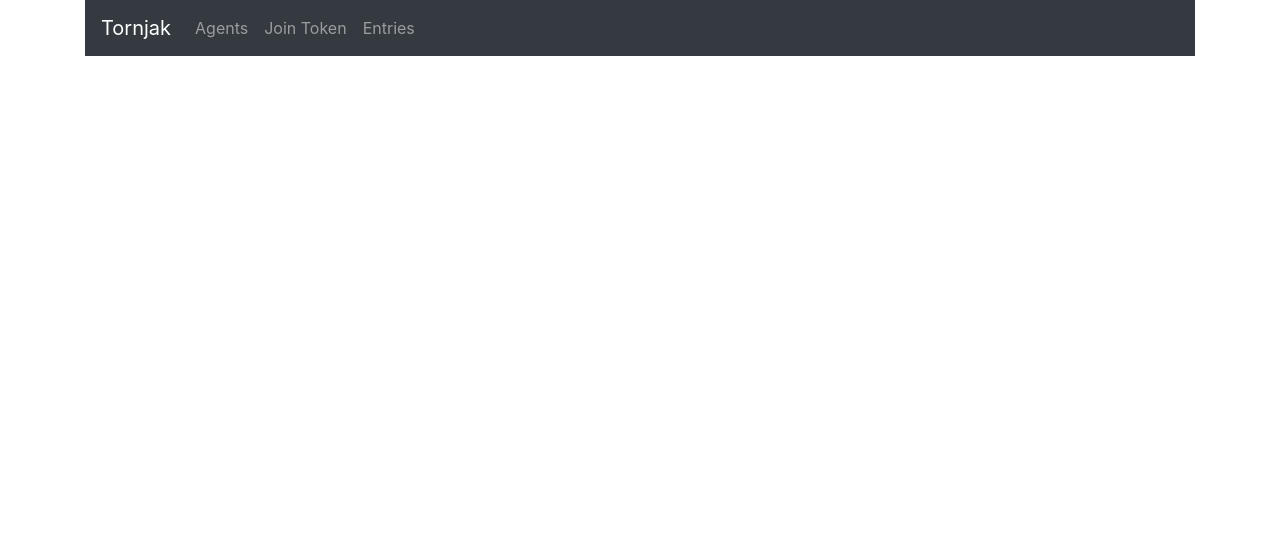
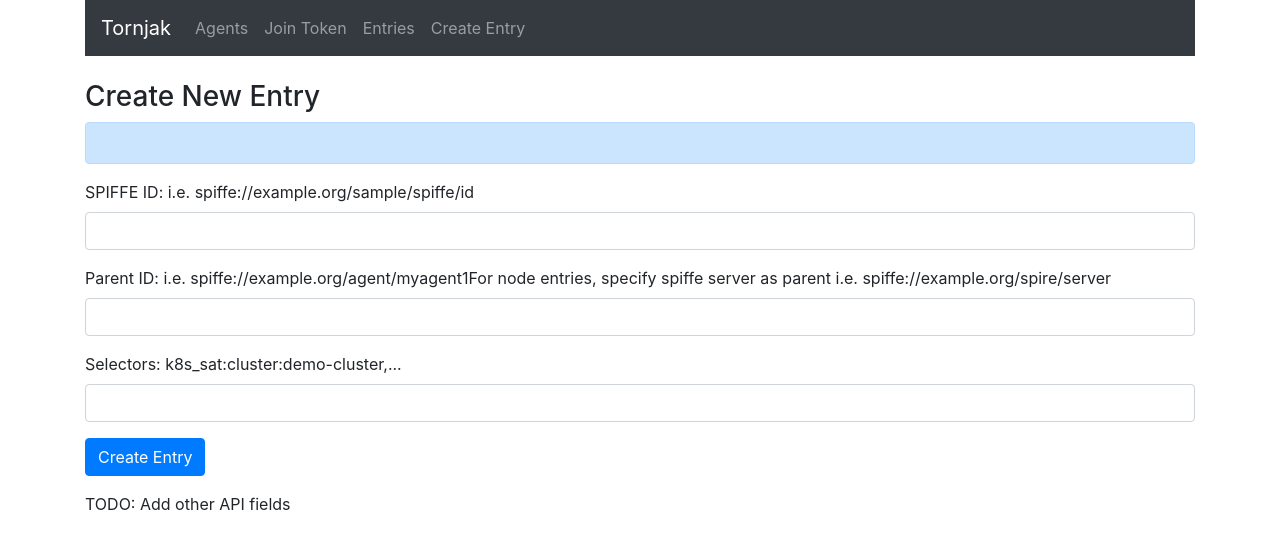
Before and after one commit to lumjjb/tornjak-frontend, a React (Create React App) app: page /entry/create in a window 1280 px wide. Shown: the top 548 px of the page. Built offline with nearby package versions, Linux system fonts and the light colour scheme.

Commit message:
First iteration of entry create
Signed-off-by: Brandon Lum <lumjjb@gmail.com>

```diff
--- a/src/App.js
+++ b/src/App.js
@@ -5,6 +5,7 @@ import Navbar from "./components/navbar.component"
 import AgentList from "./components/agent-list.component";
 import CreateJoinToken from "./components/agent-create-join-token.component";
 import EntryList from "./components/entry-list.component";
+import EntryCreate from "./components/entry-create.component";
 
 
 
@@ -17,6 +18,7 @@ function App() {
                 <Route path="/" exact component={AgentList} />
                 <Route path="/agents" exact component={AgentList} />
                 <Route path="/entries" exact component={EntryList} />
+                <Route path="/entry/create" exact component={EntryCreate} />
                 <Route path="/agent/createjointoken" exact component={CreateJoinToken} />
             </div>
         </Router>
--- /dev/null
+++ b/src/components/entry-create.component.js
@@ -0,0 +1,281 @@
+
+import React, { Component } from 'react';
+import axios from 'axios';
+
+
+export default class CreateEntry extends Component {
+  constructor(props) {
+    super(props);
+
+    this.onChangeName = this.onChangeName.bind(this);
+    this.onChangeSelectors = this.onChangeSelectors.bind(this);
+    this.onChangeSpiffeId = this.onChangeSpiffeId.bind(this);
+    this.onChangeParentId = this.onChangeParentId.bind(this);
+    //this.onChangeTtl = this.onChangeTtl.bind(this);
+
+    this.onSubmit = this.onSubmit.bind(this);
+
+
+    this.state = {
+      name: "",
+
+      // spiffe_id
+      spiffeId: "",
+      spiffeIdTrustDomain: "",
+      spiffeIdPath: "",
+      // parent_id
+      parentId: "",
+      parentIdTrustDomain: "",
+      parentIdPath: "",
+
+      // ',' delimetered selectors
+      selectors: "",
+
+      //ttl: 500,
+      //token: "",
+
+
+      message: "",
+    }
+  }
+
+  componentDidMount() {
+    this.setState({
+    })
+  }
+
+  onChangeName(e) {
+    this.setState({
+      name: e.target.value
+    });
+  }
+
+  onChangeTtl(e) {
+    this.setState({
+      ttl: Number(e.target.value)
+    });
+  }
+
+  onChangeSelectors(e) {
+    this.setState({
+      selectors: e.target.value
+    });
+  }
+
+/*
+ * const str1 = 'spiffe://example.org/abc/def/gew:';
+
+console.log(str1.startsWith('spiffe://'));
+// expected output: true
+
+var a = str1.substr("spiffe://".length);
+console.log(a)
+var sp = a.indexOf("/")
+console.log(a.substr(0,sp))
+console.log(a.substr(sp))*/
+
+
+  parseSpiffeId(sid) {
+    if (sid.startsWith('spiffe://')) {
+        var sub = sid.substr("spiffe://".length)
+        var sp = sub.indexOf("/")
+        if (sp > 0 && sp !== sub.length-1) {
+            var trustDomain = sub.substr(0,sp);
+            var path = sub.substr(sp);
+            return [true, trustDomain, path];
+        }
+    }
+    return [ false, "", "" ];
+  }
+
+  onChangeSpiffeId(e) {
+    var sid = e.target.value;
+    if (sid.length === 0) {
+        this.setState({
+            spiffeId: sid,
+            spiffeIdTrustDomain: "",
+            spiffeIdPath: "",
+            message: "",
+        });
+        return
+    }
+
+    const [ validSpiffeId, trustDomain, path ] = this.parseSpiffeId(sid)
+    if (validSpiffeId) {
+        this.setState({
+            message: "",
+            spiffeId: sid,
+            spiffeIdTrustDomain: trustDomain,
+            spiffeIdPath: path,
+        });
+        return
+    }
+    // else invalid spiffe ID
+    this.setState({
+        spiffeId: sid,
+        message: "Invalid Spiffe ID",
+        spiffeIdTrustDomain: "",
+        spiffeIdPath: "",
+    });
+    return
+  }
+
+  onChangeParentId(e) {
+    var sid = e.target.value;
+    if (sid.length === 0) {
+        this.setState({
+            parentId: sid,
+            parentIdTrustDomain: "",
+            parentIdPath: "",
+            message: "",
+        });
+        return
+    }
+
+    const [ validSpiffeId, trustDomain, path ] = this.parseSpiffeId(sid)
+    if (validSpiffeId) {
+        this.setState({
+            message: "",
+            parentId: sid,
+            parentIdTrustDomain: trustDomain,
+            parentIdPath: path,
+        });
+        return
+    }
+    // else invalid spiffe ID
+    this.setState({
+        parentId: sid,
+        message: "Invalid Parent ID",
+        parentIdTrustDomain: "",
+        parentIdPath: "",
+    });
+    return
+  }
+
+
+
+  // Tag related things
+
+  handleTagDelete(i) {
+    const { tags } = this.state;
+    this.setState({
+      tags: tags.filter((tag, index) => index !== i),
+    });
+  }
+
+  handleTagAddition(tag) {
+    this.setState(state => ({ tags: [...state.tags, tag] }));
+  }
+
+  handleTagDrag(tag, currPos, newPos) {
+    const tags = [...this.state.tags];
+    const newTags = tags.slice();
+
+    newTags.splice(currPos, 1);
+    newTags.splice(newPos, 0, tag);
+
+    // re-render
+    this.setState({ tags: newTags });
+  }
+
+  onSubmit(e) {
+    e.preventDefault();
+
+    const validSpiffeId = (this.parseSpiffeId(this.state.spiffeId))[0];
+    if (!validSpiffeId) {
+        this.setState({ message: "ERROR: invalid spiffe ID specified"});
+        return
+    }
+
+    const validParentId = (this.parseSpiffeId(this.state.parentId))[0];
+    if (!validParentId) {
+        this.setState({ message: "ERROR: invalid parent ID specified"});
+        return
+    }
+
+    const selectorStrings = this.state.selectors.split(',').map(x => x.trim())
+    if (selectorStrings.length === 0) {
+        this.setState({ message: "ERROR: Selectors cannot be empty"})
+        return
+    }
+    const selectorEntries = selectorStrings.map(x => x.indexOf(":") > 0 ?
+        {
+            "type": x.substr(0,x.indexOf(":")),
+            "value": x.substr(x.indexOf(":") + 1)
+        } : null)
+
+    if (selectorEntries.some(x => x == null || x["value"].length===0)) {
+        this.setState({ message: "ERROR: Selectors not in the correct format should be type:value"})
+        return
+    }
+
+    var cjtData = {
+        "entries": [{
+            "spiffe_id": {
+                "trust_domain": this.state.spiffeIdTrustDomain,
+                "path": this.state.spiffeIdPath,
+            },
+            "parent_id": {
+                "trust_domain": this.state.parentIdTrustDomain,
+                "path": this.state.parentIdPath,
+            },
+            "selectors": selectorEntries
+        }]
+    }
+
+    axios.post('http://localhost:10000/entry/create', cjtData)
+      .then(res => this.setState({ message: "Requst:" + JSON.stringify(cjtData,null, ' ')+ "\n\nSuccess:" + JSON.stringify(res.data, null, ' ')}))
+      .catch(err => this.setState({ message: "ERROR:" + err }))
+    //window.location = '/';
+  }
+
+  render() {
+    return (
+      <div>
+        <h3>Create New Entry</h3>
+        <form onSubmit={this.onSubmit}>
+          <div className="alert alert-primary" role="alert">
+          <pre>
+            {this.state.message}
+          </pre>
+          </div>
+
+          <div className="form-group">
+            <label>SPIFFE ID: i.e. spiffe://example.org/sample/spiffe/id</label>
+            <input type="text"
+              className="form-control"
+              value={this.state.spiffeId}
+              onChange={this.onChangeSpiffeId}
+            /></div>
+
+          <div className="form-group">
+            <label>Parent ID: i.e. spiffe://example.org/agent/myagent1</label>
+        <label>For node entries, specify spiffe server as parent i.e. spiffe://example.org/spire/server </label>
+            <input type="text"
+              className="form-control"
+              value={this.state.parentId}
+              onChange={this.onChangeParentId}
+            /></div>
+
+
+
+
+          <div className="form-group">
+            <label>Selectors: k8s_sat:cluster:demo-cluster,...</label>
+            <input type="text"
+              required
+              className="form-control"
+              value={this.state.token}
+              onChange={this.onChangeSelectors}
+            /></div>
+
+
+          <div className="form-group">
+            <input type="submit" value="Create Entry" className="btn btn-primary" />
+          </div>
+          <div>TODO: Add other API fields</div>
+        </form>
+      </div>
+    )
+  }
+}
--- a/src/components/navbar.component.js
+++ b/src/components/navbar.component.js
@@ -20,6 +20,10 @@ export default class Navbar extends Component {
           <Link to="/entries" className="nav-link">Entries</Link>
           </li>
 
+          <li className="navbar-item">
+          <Link to="/entry/create" className="nav-link">Create Entry</Link>
+          </li>
+
         </ul>
         </div>
       </nav>
```
